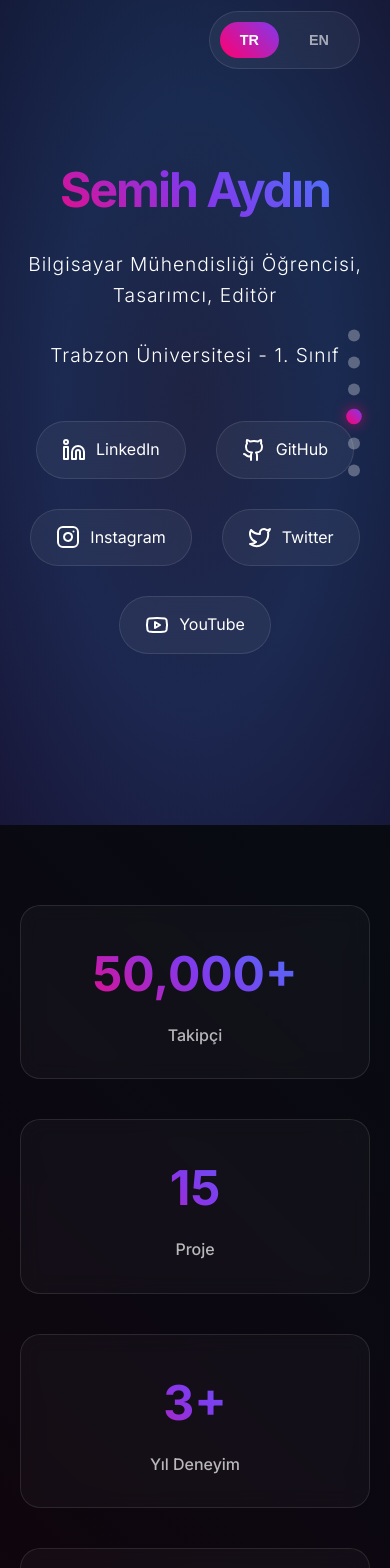
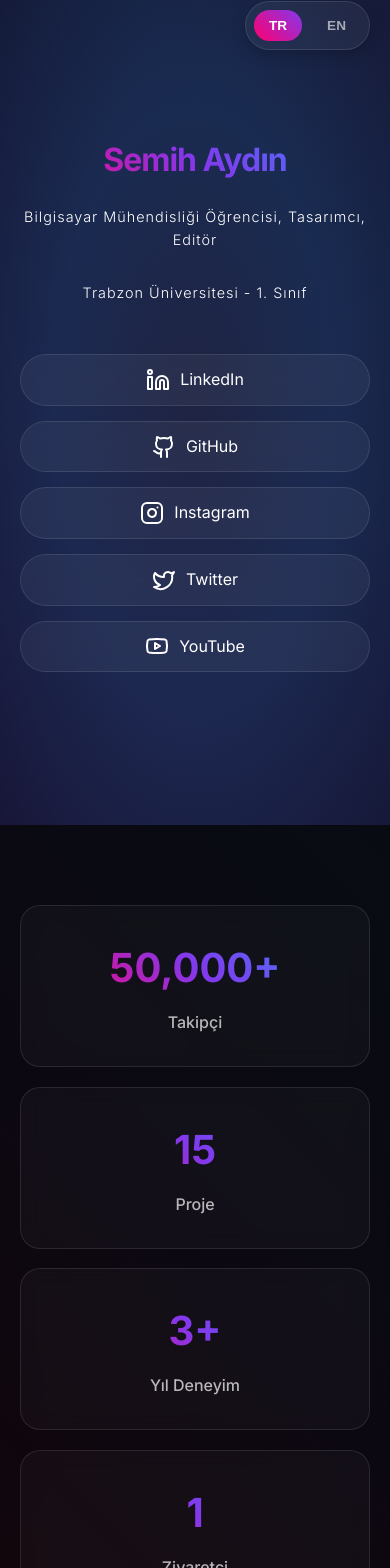
Before and after one commit to semyhist/Portfolio, a React (Create React App) app: page / in a window 390 px wide. Shown: the part 19-1587 px from the top of the page. Built offline with nearby package versions, Linux system fonts and the light colour scheme.

Commit message:
Responsive and Google Analytics

```diff
--- a/src/App.js
+++ b/src/App.js
@@ -19,6 +19,7 @@ function App() {
   const [typedText, setTypedText] = useState("");
   const [lang, setLang] = useState("tr");
   const [visitors, setVisitors] = useState(0);
+  const [gaVisitors, setGaVisitors] = useState(0);
   const [stats, setStats] = useState({
     followers: 0,
     projects: 0,
@@ -44,6 +45,17 @@ function App() {
     const newCount = count + 1;
     localStorage.setItem('visitorCount', newCount.toString());
     setVisitors(newCount);
+
+    if (window.gtag) {
+      window.gtag('get', 'G-Y7W3CTSGT6', 'client_id', (clientId) => {
+        if (clientId) {
+          const storedGA = parseInt(localStorage.getItem('gaVisitors') || '0');
+          const newGA = storedGA + 1;
+          localStorage.setItem('gaVisitors', newGA.toString());
+          setGaVisitors(newGA);
+        }
+      });
+    }
 
     const handleMouseMove = (e) => {
       setMousePosition({
@@ -92,7 +104,8 @@ function App() {
   }, [fullText]);
 
   useEffect(() => {
-    const targets = { followers: 50000, projects: 15, experience: 3, visitors };
+    const displayVisitors = gaVisitors > 0 ? gaVisitors : visitors;
+    const targets = { followers: 50000, projects: 15, experience: 3, visitors: displayVisitors };
     const duration = 2000;
     const steps = 60;
     const interval = duration / steps;
@@ -111,7 +124,7 @@ function App() {
     }, interval);
 
     return () => clearInterval(timer);
-  }, [visitors]);
+  }, [visitors, gaVisitors]);
 
   if (isLoading) {
     return (
--- a/src/index.css
+++ b/src/index.css
@@ -413,6 +413,7 @@ html {
   border-radius: 50px;
   border: 1px solid rgba(255, 255, 255, 0.1);
   backdrop-filter: blur(20px);
+  box-shadow: 0 4px 15px rgba(0, 0, 0, 0.2);
 }
 
 .lang-btn {
@@ -587,26 +588,127 @@ html {
   transform: translateY(0);
 }
 
+@media (max-width: 1024px) {
+  .container {
+    padding: 0 30px;
+  }
+
+  .hero h1 {
+    font-size: 4rem;
+  }
+
+  .scroll-indicator {
+    display: none;
+  }
+}
+
 @media (max-width: 768px) {
+  .container {
+    padding: 0 20px;
+  }
+
   .hero h1 {
-    font-size: 3rem;
+    font-size: 2.5rem;
+    letter-spacing: -1px;
   }
 
   .hero p {
-    font-size: 1.2rem;
+    font-size: 1rem;
   }
 
   .section h2 {
-    font-size: 2.5rem;
+    font-size: 2rem;
+    margin-bottom: 40px;
+  }
+
+  .social-links {
+    gap: 15px;
+    flex-direction: column;
+    align-items: stretch;
+  }
+
+  .social-link {
+    justify-content: center;
+    padding: 12px 20px;
   }
 
   .skills-grid,
   .projects-grid {
     grid-template-columns: 1fr;
+    gap: 20px;
   }
 
-  .skill-card,
-  .project-card {
-    margin: 0 10px;
+  .stats-grid {
+    grid-template-columns: repeat(2, 1fr);
+    gap: 20px;
+  }
+
+  .stat-number {
+    font-size: 2rem;
+  }
+
+  .about-content {
+    font-size: 1.1rem;
+  }
+
+  .lang-toggle {
+    top: 20px;
+    right: 20px;
+    padding: 8px;
+  }
+
+  .lang-btn {
+    padding: 8px 15px;
+    font-size: 0.85rem;
+  }
+
+  .scroll-to-top {
+    bottom: 20px;
+    right: 20px;
+    width: 45px;
+    height: 45px;
+  }
+
+  .scroll-indicator {
+    display: none;
+  }
+
+  .section {
+    padding: 80px 0;
   }
 }
+
+@media (max-width: 480px) {
+  .hero h1 {
+    font-size: 2rem;
+  }
+
+  .hero p {
+    font-size: 0.9rem;
+  }
+
+  .section h2 {
+    font-size: 1.75rem;
+  }
+
+  .stats-grid {
+    grid-template-columns: 1fr;
+  }
+
+  .stat-number {
+    font-size: 2.5rem;
+  }
+
+  .about-content {
+    font-size: 1rem;
+  }
+
+  .skill-icon {
+    width: 60px;
+    height: 60px;
+  }
+
+  .project-content {
+    padding: 25px;
+  }
+}
```
